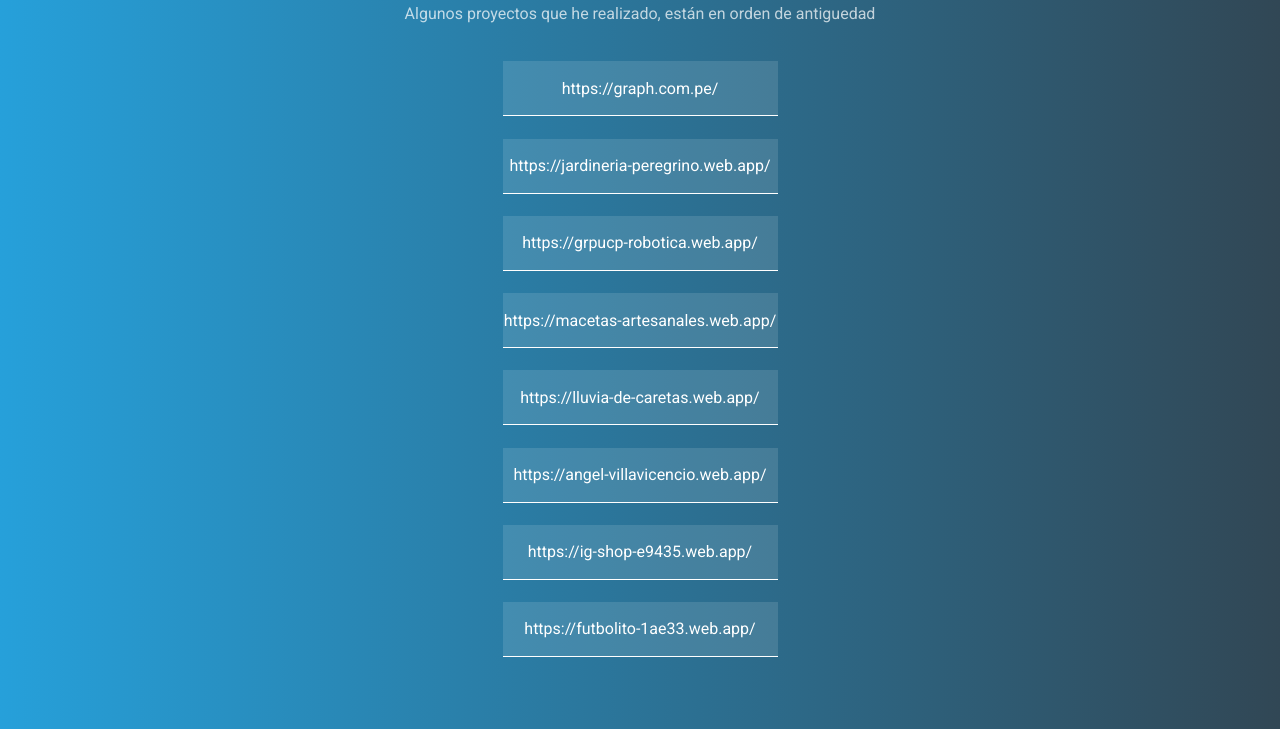
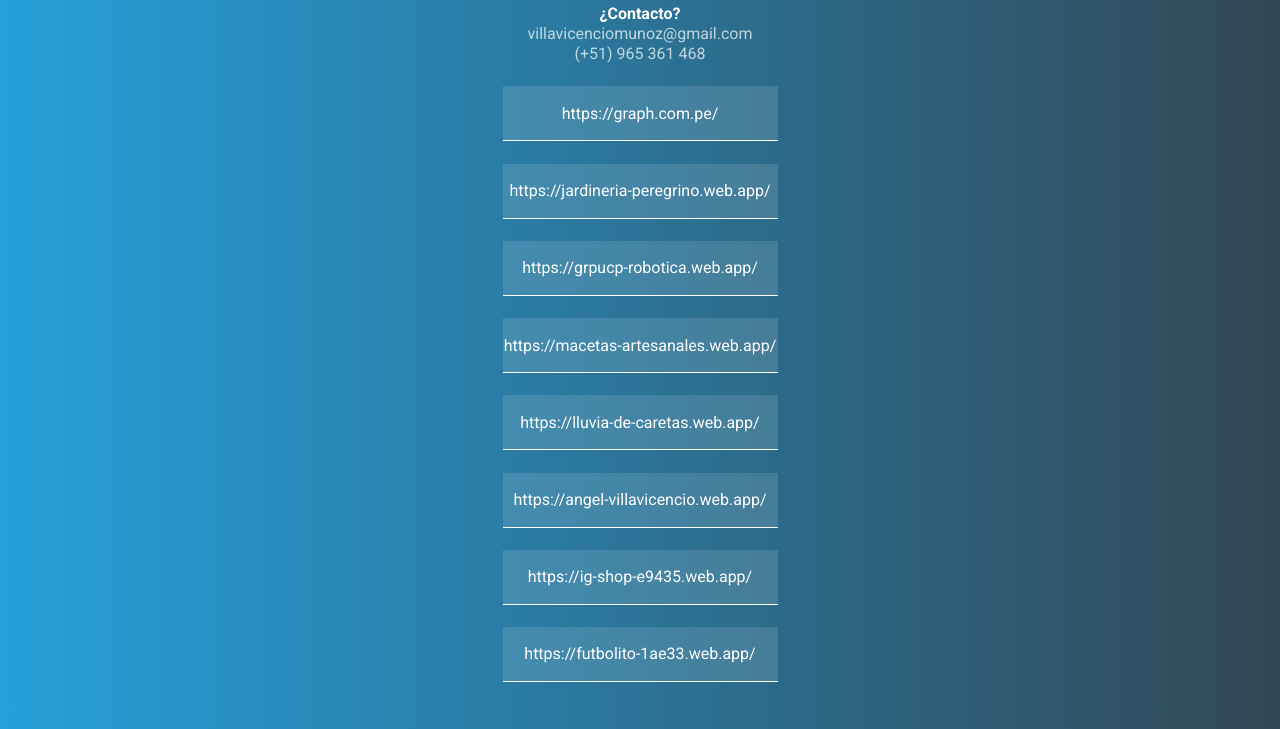
Before and after one commit to AngelVillavicencio/My-projects, a plain HTML site: page index.html in a window 1280 px wide. Shown: the part 71-800 px from the top of the page. Drawn offline with Linux system fonts and the light colour scheme.

Commit message:
Actualicé description

```diff
--- a/index.html
+++ b/index.html
@@ -9,7 +9,11 @@
 </head>
 <body>
     <h1>MIS PROYECTOS WEB</h1>
-    <p>Algunos proyectos que he realizado, están en orden de antiguedad</p>
+    <div class="contacto">
+        <p class="title-contacto">¿Contacto?</p>
+        <p>villavicenciomunoz@gmail.com</p>
+        <p>(+51) 965 361 468</p>
+    </div>
     <ul>
         <li>
             <a target="_blank" href="https://graph.com.pe/">https://graph.com.pe/</a>
@@ -49,5 +53,6 @@
             </a>
         </li>
     </ul>
+
 </body>
 </html>
--- a/styles.css
+++ b/styles.css
@@ -54,3 +54,12 @@ a {
   text-decoration: none;
   color: white;
 }
+
+.title-contacto {
+  color: rgb(255, 255, 255);
+  font-weight: 700;
+}
+
+.contacto p {
+  margin: 1px;
+}
```
